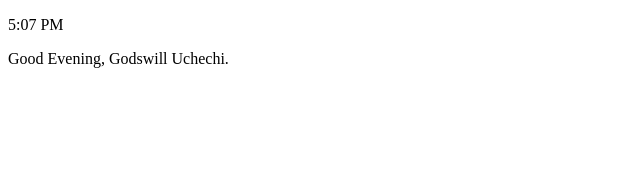
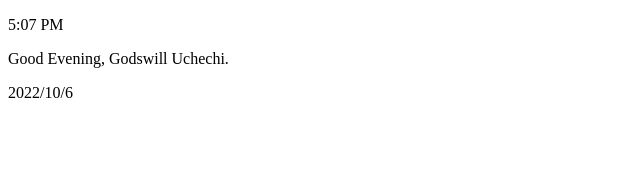
Before and after one commit to GUchechi/Google-Momentum, a React (Create React App) app: page / in a window 1280 px wide. Shown: the top 174 px of the page, without its empty margins (0-640 px from the left). Built offline with nearby package versions, Linux system fonts and the light colour scheme; no server answers.

Commit message:
added date

```diff
--- a/src/App.js
+++ b/src/App.js
@@ -1,5 +1,5 @@
 import './App.css';
-import Date from './Components/Date';
+import DateToday from './Components/Date';
 import Time from './Components/Time';
 import Weather from './Components/Weather';
 
@@ -8,7 +8,7 @@
     <div className="App">
       <Weather />
       <Time />
-      <Date />
+      <DateToday />
     </div>
   );
 }
--- a/src/Components/Date.jsx
+++ b/src/Components/Date.jsx
@@ -1,11 +1,15 @@
 import React from 'react'
 
-const Date = () => {
+const DateToday = () => {
+
+    let today = new Date()
+    // console.log(today)
+    let date = today.getFullYear() + '/' + today.getMonth() + '/' + today.getDate()
   return (
     <div>
-
+      <p>{date}</p>
     </div>
   )
 }
 
-export default Date
+export default DateToday
```
